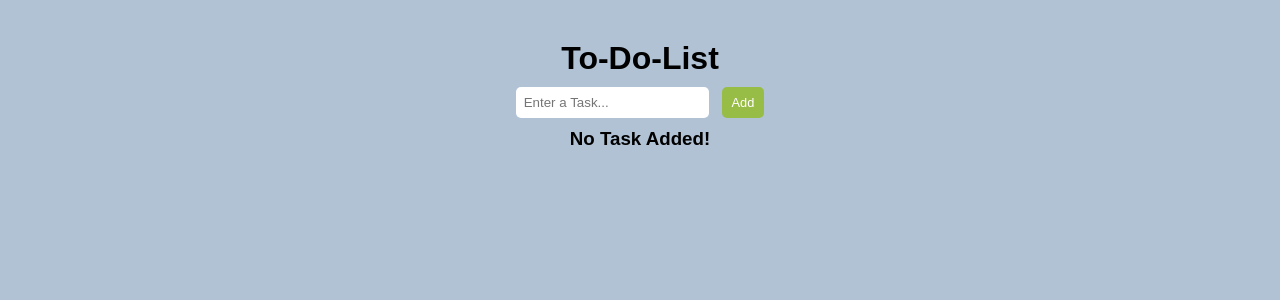
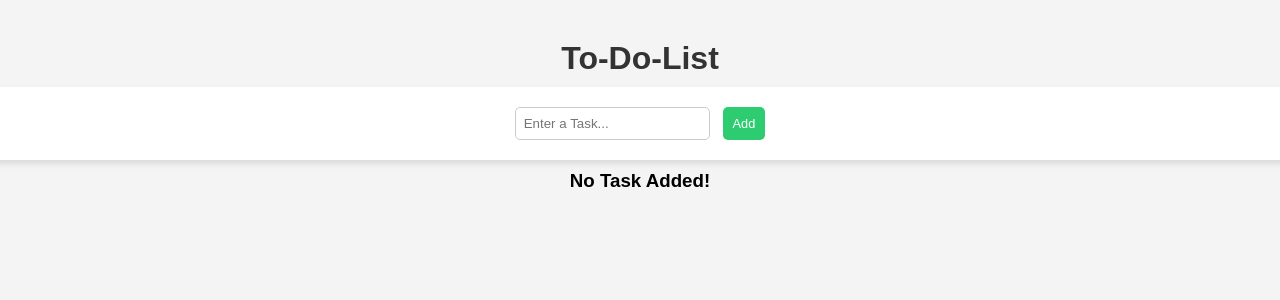
Before and after one commit to vickyy234/To-Do-List, a React (Vite) app: page / in a window 1280 px wide. Shown: the top 300 px of the page. Built offline with nearby package versions, Linux system fonts and the light colour scheme.

Commit message:
Styles colour changed

```diff
--- a/src/components/ToDoList.jsx
+++ b/src/components/ToDoList.jsx
@@ -67,7 +67,7 @@ function ToDoList() {
         <div className='container'>
             <h1>To-Do-List</h1>
             <div className='input-container'>
-                <input className='input'
+                <input
                     type='text'
                     placeholder='Enter a Task...'
                     value={task}
--- a/src/styles/ToDoList.css
+++ b/src/styles/ToDoList.css
@@ -1,17 +1,17 @@
-*{
+* {
     margin: 0;
     padding: 0;
     border: 0;
 }
 
-body{
-    background-color: hsl(210, 29%, 76%);
+body {
+    background-color: #f4f4f4;
     box-sizing: border-box;
-    font-family:Arial, Helvetica, sans-serif;
+    font-family: Arial, Helvetica, sans-serif;
     scroll-behavior: smooth;
 }
 
-.container{
+.container {
     display: flex;
     flex-direction: column;
     align-items: center;
@@ -19,46 +19,63 @@ body{
     margin: 5vh 0;
 }
 
-.input-container{
+.input-container {
     display: flex;
     gap: 1vw;
+    position: sticky;
+    top: 0;
+    left: 0;
+    width: 100vw;
+    padding: 20px;
+    justify-content: center;
+    background-color: #ffffff;
+    box-shadow: 0px 4px 6px rgba(0, 0, 0, 0.1);
 }
 
-ol{
+ol {
     display: flex;
     flex-direction: column;
     align-items: center;
     gap: 10px;
 }
 
-li{
+li {
     display: flex;
     gap: 0.5vw;
-    background-color: rgb(95, 73, 159);
+    background-color: #4A90E2;
     border-radius: 6px;
     padding: 5px 10px;
     min-width: 400px;
+    color: white;
 }
 
-button{
-    background-color: rgb(152, 189, 70);
+button {
+    background-color: #2ECC71;
     color: white;
     cursor: pointer;
     border: none;
     border-radius: 5px;
     padding: 5px 10px;
     font-size: 0.8rem;
+    transition: background 0.3s;
 }
 
-h1{
-    font-size: 2rem;
+button:hover {
+    background-color: #27AE60;
 }
 
-span{
+h1 {
+    font-size: 2rem;
+    color: #333;
+}
+
+span {
     font-size: 1.3rem;
 }
 
-.input-container input{
+.input-container input {
     padding: 8px;
     border-radius: 5px;
+    border: 1px solid #ccc;
+    background-color: #fff;
 }
```
